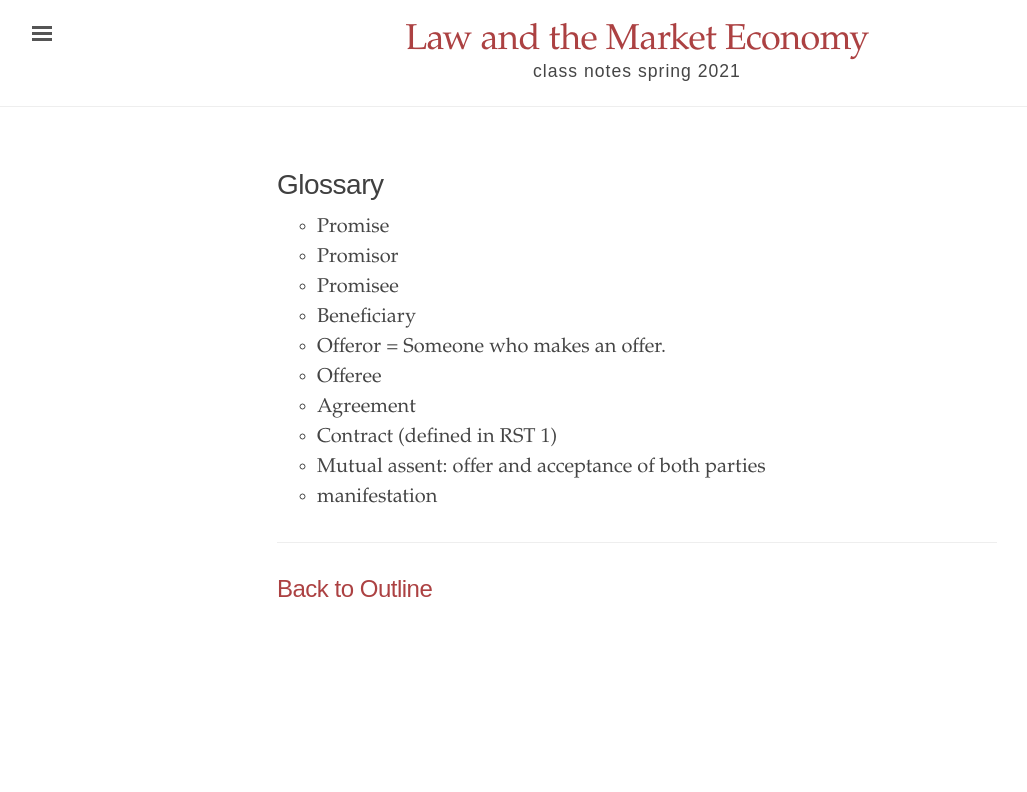
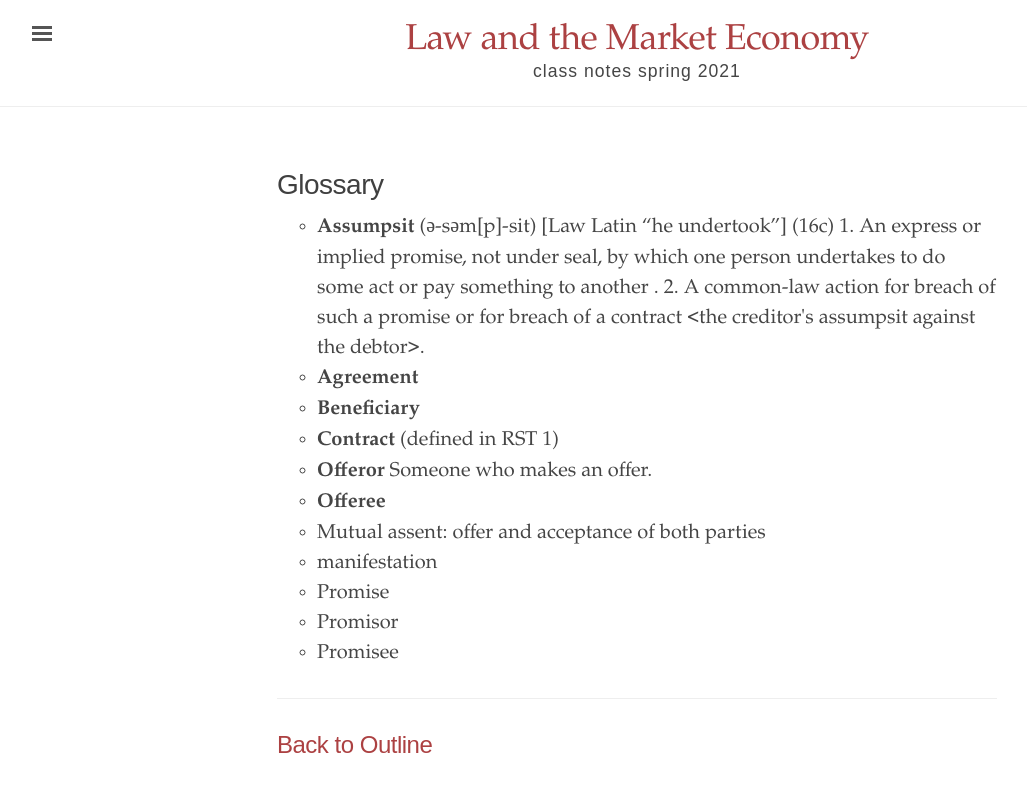
Before and after one commit to binipringle/contracts, a Jekyll site: the page built from _texts/glossary.md, in a window 1280 px wide. Shown: the top 792 px of the page, without its empty margins (3-1030 px from the left). Built offline with Jekyll 4.4.1, drawn with Linux system fonts in a browser that asks for light colours.

```diff
--- a/_texts/glossary.md
+++ b/_texts/glossary.md
@@ -7,16 +7,17 @@
 
 ---
 
+- **Assumpsit** (ə-səm[p]-sit) [Law Latin “he undertook”] (16c) 1. An express or implied promise, not under seal, by which one person undertakes to do some act or pay something to another <an assumpsit to pay a debt>. 2. A common-law action for breach of such a promise or for breach of a contract <the creditor's assumpsit against the debtor>.
+- **Agreement**
+- **Beneficiary**
+- **Contract** (defined in RST 1)
+- **Offeror** Someone who makes an offer.
+- **Offeree**
+- Mutual assent: offer and acceptance of both parties
+- manifestation
 - Promise
 - Promisor
 - Promisee
-- Beneficiary
-- Offeror = Someone who makes an offer.
-- Offeree
-- Agreement
-- Contract (defined in RST 1)
-- Mutual assent: offer and acceptance of both parties
-- manifestation
 
 ---
 
```
Also changed, not shown: _texts/2-section2.md (+25 -23 lines).
